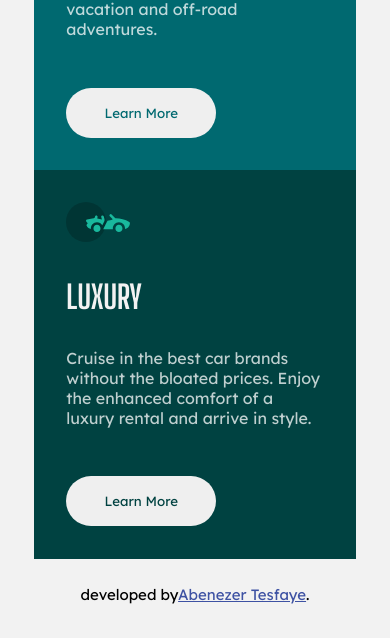
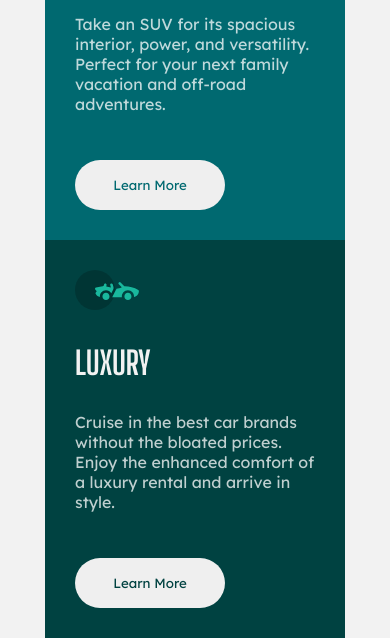
Before and after one commit to Abentesfaye/3-column-preview-card-component-main, a plain HTML site: page index.html in a window 390 px wide. Shown: the part 654-1292 px from the top of the page. Before the commit the page ends 1266 px from the top, so only its background shows below. Drawn offline with Linux system fonts and the light colour scheme.

Commit message:
media query for phone

```diff
--- a/index.html
+++ b/index.html
@@ -9,137 +9,33 @@
   <title> 3-column preview card component</title>
 
   <!-- Feel free to remove these styles or customise in your own stylesheet 👍 -->
-  <style>
-    @font-face {
-      font-family: big;
-      src: url(BigShouldersDisplay-VariableFont_wght.ttf);
-    }
-    @font-face {
-      font-family: lexan;
-      src: url(LexendDeca-VariableFont_wght.ttf);
-    }
-    .attribution { font-size: 11px; text-align: center; font-family: lexan; font-size: 15px;}
-    .attribution a { color: hsl(228, 45%, 44%); }
-    body{
-      background-color: hsl(0, 0%, 95%);
-    }
-    .wrapper{
-      width: 100%;
-      max-width: 1440px;
-      margin: 0%, auto;
-    }
-    .container{
-      display: flex;
-      margin: 7%;
-      flex-wrap: wrap;
-      }
-      .child{
-        max-width: 350px;
-        flex-grow: 1;
-      }
-      .sedans{
-        background-color: hsl(31, 77%, 52%);
-      }
-      .suv{
-        background-color: hsl(184, 100%, 22%);
-      }
-      .luxury{
-        background-color: hsl(179, 100%, 13%);
-      }
-      img{
-        margin-top: 10%;
-        margin-left: 10%;
-      }
-      h1{
-        margin-top: 10%;
-        margin-left: 10%;
-        font-family: big;
-        text-transform: uppercase;
-        color:  hsl(0, 0%, 95%);
-
-      }
-      p{
-        margin-top: 10%;
-        margin-left: 10%;
-        margin-right: 10%;
-        font-family: lexan;
-
-        color: hsla(0, 0%, 100%, 0.75);
-        }
-      button{
-        margin-top: 10%;
-        margin-left: 10%;
-        margin-bottom: 10%;
-        height: 50px;
-        width: 150px;
-        border-radius: 25px;
-        border-style: none;
-        font-family: lexan;
-      }
-      .btn-sedans{
-          color: hsl(31, 77%, 52%);
-      }
-      .btn-suv{
-          color: hsl(184, 100%, 22%);
-      }
-      .btn-luxury{
-          color: hsl(179, 100%, 13%);
-      }
-      .btn-sedans:hover{
-    background-color: hsl(31, 77%, 52%);
-    color: hsl(0, 0%, 95%);
-    border-style: solid;
-    border-color: hsl(0, 0%, 95%);
-    border-width: 3px;
-      }
-      .btn-suv:hover{
-    background-color: hsl(184, 100%, 22%);
-    color: hsl(0, 0%, 95%);
-    border-style: solid;
-    border-color: hsl(0, 0%, 95%);
-    border-width: 3px;
-  }
-  .btn-luxury:hover{
-    background-color: hsl(179, 100%, 13%);
-    color: hsl(0, 0%, 95%);
-    border-style: solid;
-    border-color: hsl(0, 0%, 95%);
-    border-width: 3px;
-  }
-  </style>
+ <link rel="stylesheet" href="styel.css">
 </head>
 <body>
   <div class="wrapper">
-
-    <div class="container">
-
+    <div class="main">
         <div class="child sedans">
-        <img src="./images/icon-sedans.svg" alt="sedans icon">
+            <img src="./images/icon-sedans.svg" alt="sedans-icon">
              <h1>Sedans</h1>
              <p> Choose a sedan for its affordability and excellent fuel economy. Ideal for cruising in the city
                 or on your next road trip.</p>
              <button class="btn-sedans">Learn More</button>
-
         </div>
         <div class="child suv">
-        <img src="./images/icon-suvs.svg" alt="suv icon">
+            <img src="./images/icon-suvs.svg" alt="suv-icon">
             <h1>SUVs</h1>
             <p>Take an SUV for its spacious interior, power, and versatility. Perfect for your next family vacation
              and off-road adventures.</p>
             <button class="btn-suv">Learn More</button>
-
-
         </div>
         <div class="child luxury">
-        <img src="./images/icon-luxury.svg" alt="luxury icon">
+            <img src="./images/icon-luxury.svg" alt="luxury-icon">
             <h1>Luxury</h1>
             <p>Cruise in the best car brands without the bloated prices. Enjoy the enhanced comfort of a luxury
                rental and arrive in style.</p>
             <button class="btn-luxury">Learn More</button>
-
         </div>
     </div>
-
  </div>
    <div class="attribution">
     developed by<a href="#">Abenezer Tesfaye</a>.
--- /dev/null
+++ b/styel.css
@@ -0,0 +1,120 @@
+@font-face {
+    font-family: big;
+    src: url(BigShouldersDisplay-VariableFont_wght.ttf);
+  }
+  @font-face {
+    font-family: lexan;
+    src: url(LexendDeca-VariableFont_wght.ttf);
+  }
+  .attribution { font-size: 11px; text-align: center; font-family: lexan; font-size: 15px;}
+  .attribution a { color: hsl(228, 45%, 44%); }
+  body{
+    background-color: hsl(0, 0%, 95%);
+    }
+  .wrapper{
+    display: flex;
+    justify-content: center;
+    align-items: center;
+
+  }
+  .main{
+    display: flex;
+     margin: 0;
+     position: absolute;
+     top: 50%;
+     -ms-transform: translateY(-50%);
+    transform: translateY(-50%);
+    flex-wrap: wrap;
+  }
+    .child{
+      max-width: 250px;
+      flex-grow: 1;
+    }
+    .sedans{
+      background-color: hsl(31, 77%, 52%);
+    }
+    .suv{
+      background-color: hsl(184, 100%, 22%);
+    }
+    .luxury{
+      background-color: hsl(179, 100%, 13%);
+    }
+    img{
+      margin-top: 10%;
+      margin-left: 10%;
+    }
+    h1{
+      margin-top: 10%;
+      margin-left: 10%;
+      font-family: big;
+      text-transform: uppercase;
+      color:  hsl(0, 0%, 95%);
+
+    }
+    p{
+      margin-top: 10%;
+      margin-left: 10%;
+      margin-right: 10%;
+      font-family: lexan;
+
+      color: hsla(0, 0%, 100%, 0.75);
+      }
+    button{
+      margin-top: 10%;
+      margin-left: 10%;
+      margin-bottom: 10%;
+      height: 50px;
+      width: 150px;
+      border-radius: 25px;
+      border-style: none;
+      font-family: lexan;
+    }
+    .btn-sedans{
+        color: hsl(31, 77%, 52%);
+    }
+    .btn-suv{
+        color: hsl(184, 100%, 22%);
+    }
+    .btn-luxury{
+        color: hsl(179, 100%, 13%);
+    }
+    .btn-sedans:hover{
+    background-color: hsl(31, 77%, 52%);
+    color: hsl(0, 0%, 95%);
+    border-style: solid;
+    border-color: hsl(0, 0%, 95%);
+    border-width: 3px;
+    }
+    .btn-suv:hover{
+  background-color: hsl(184, 100%, 22%);
+  color: hsl(0, 0%, 95%);
+  border-style: solid;
+  border-color: hsl(0, 0%, 95%);
+  border-width: 3px;
+}
+.btn-luxury:hover{
+  background-color: hsl(179, 100%, 13%);
+  color: hsl(0, 0%, 95%);
+  border-style: solid;
+  border-color: hsl(0, 0%, 95%);
+  border-width: 3px;
+}
+@media screen and (max-width: 600PX) {
+    .wrapper{
+
+    justify-content: center;
+    align-items: center;
+    margin-bottom: 20%;
+}
+  .main{
+    display: block;
+
+    margin-top: 70%;
+
+
+  }
+    .child{
+      max-width: 300px;
+
+    }
+}
```
Lines whose indentation alone changed are shown as unchanged.
